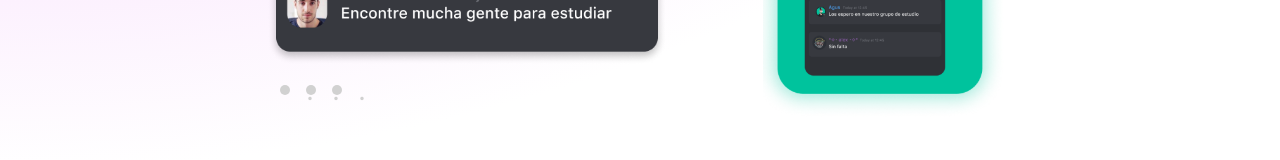
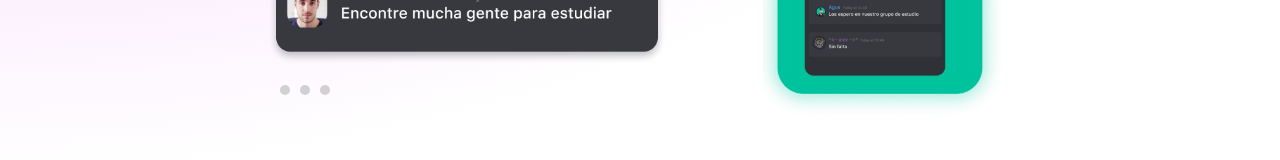
Before and after one commit to cutioluis/Frontend-Cafe, a React app: page / in a window 1280 px wide. Shown: the part 692-852 px from the top of the page. Built offline with nearby package versions, Linux system fonts and the light colour scheme.

Commit message:
Update Comunidad

```diff
--- a/src/components/NuestraComunidad.jsx
+++ b/src/components/NuestraComunidad.jsx
@@ -14,9 +14,9 @@ const NuestraComunidad = () => {
         </p>
         <img className="coffe-img-left" src={Left} alt="Recomendacion" />
         <ul>
-          <li>.</li>
-          <li>.</li>
-          <li>.</li>
+          <li></li>
+          <li></li>
+          <li></li>
         </ul>
       </div>
       <div className="coffe-right-comunidad">
```
Also changed, not shown: 1 other file (tests, documents, lock files or other folders).
